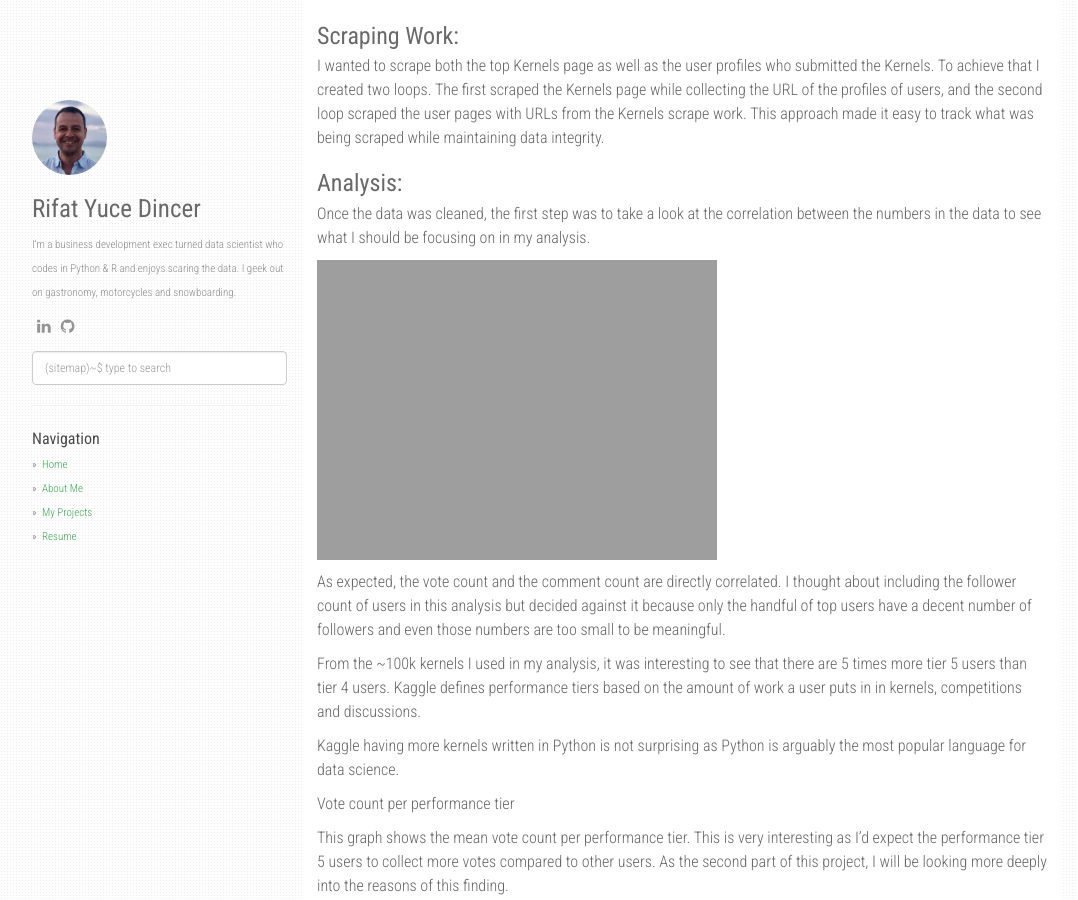
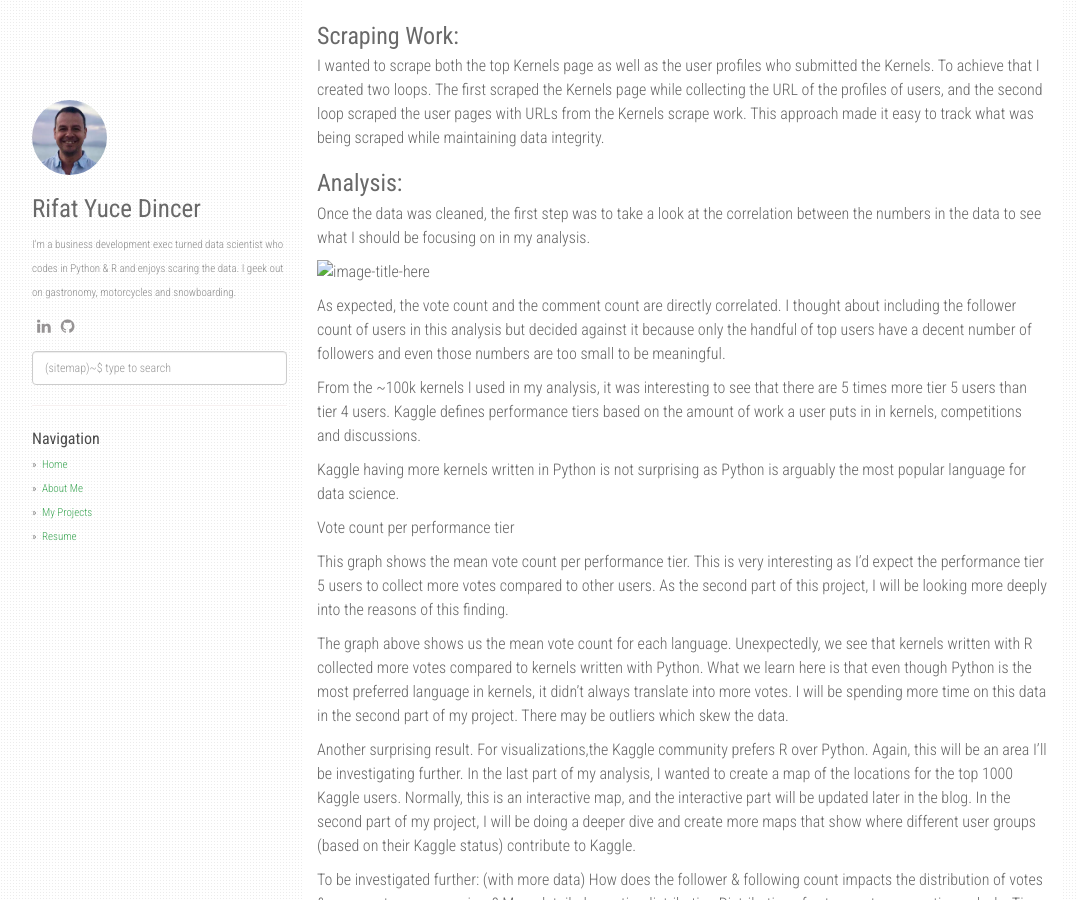
Before and after one commit to yucedincer/yucedincer.github.io, a Jekyll site: the page built from _project/kaggle.md, in a window 1280 px wide and 900 px high, scrolled down 1676 px. Shown: the whole window, without its empty margins (53-1131 px from the left). Built offline with Jekyll 4.4.1, drawn with Linux system fonts in a browser that asks for light colours; nearby versions of some CDN libraries.

Commit message:
fixing things

```diff
--- a/_project/kaggle.md
+++ b/_project/kaggle.md
@@ -53,7 +53,7 @@ I wanted to scrape both the top Kernels page as well as the user profiles who su
 
 Once the data was cleaned, the first step was to take a look at the correlation between the numbers in the data to see what I should be focusing on in my analysis.
 
-![image-title-here](k_heatmap,png){:class="img-responsive"}
+![image-title-here](k_heatmap.png){:class="img-responsive"}
 
 As expected, the vote count and the comment count are directly correlated. I thought about including the follower count of users in this analysis but decided against it because only the handful of top users have a decent number of followers and even those numbers are too small to be meaningful.
 
```
